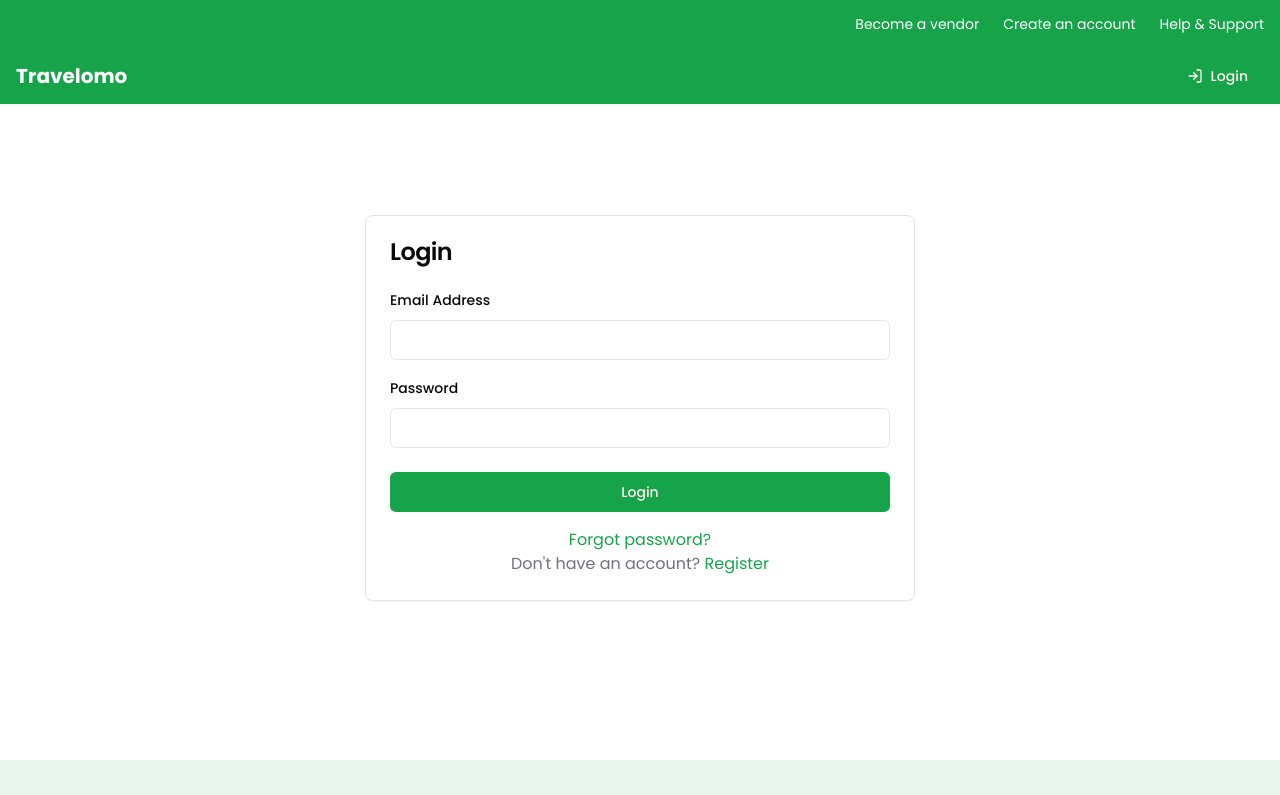
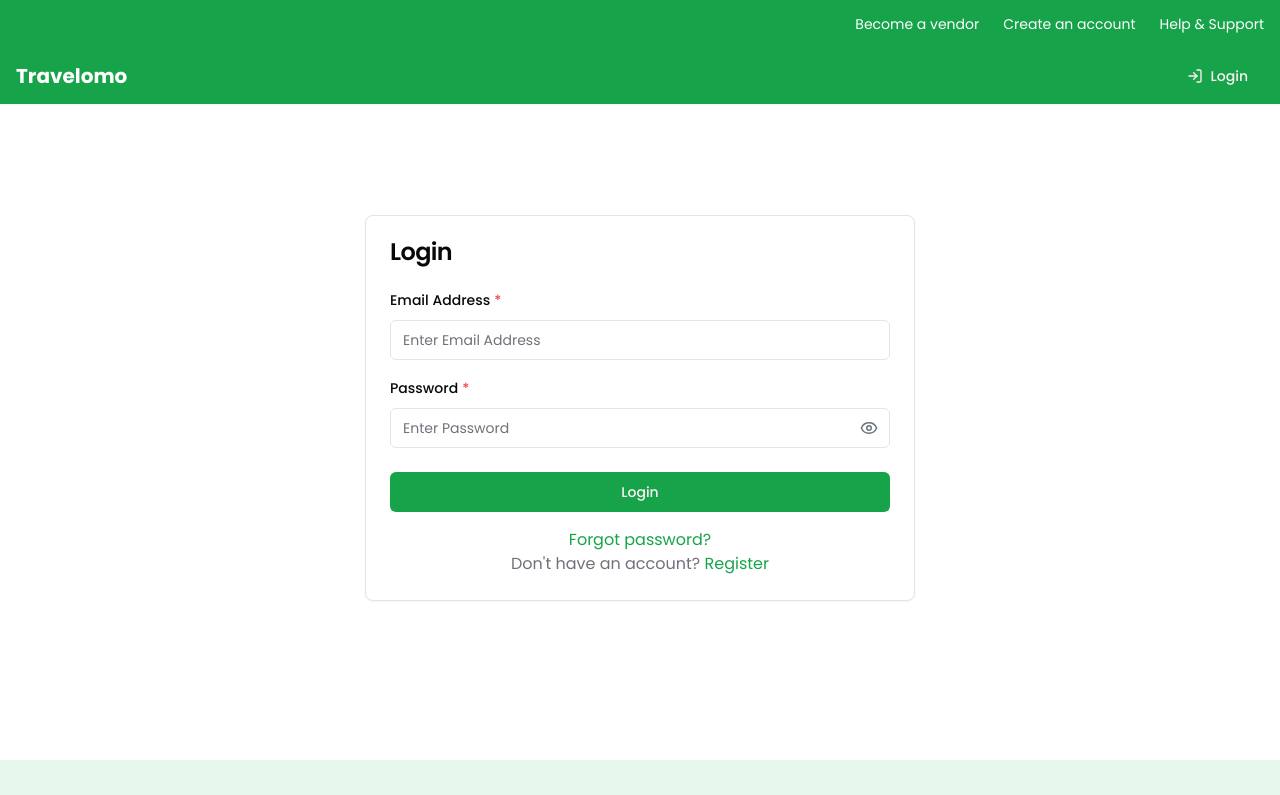
Before and after one commit to rakibul-islam-raju/Travelomo, a Next.js app in the folder frontend/: page /login in a window 1280 px wide. Shown: the top 795 px of the page. Built offline with nearby package versions, Linux system fonts and the light colour scheme.

Commit message:
refactor: refactor auth forms

```diff
--- a/frontend/app/(client)/(auth)/forget-password/_componemts/ForgetPassForm.tsx
+++ b/frontend/app/(client)/(auth)/forget-password/_componemts/ForgetPassForm.tsx
@@ -1,16 +1,13 @@
 "use client";
 import { forgetPasswordInitialValues, forgetPasswordSchema } from "./schema";
 
-import {
-	GenericForm,
-	GenericFormRef,
-} from "@/components/molecules/form/GenericForm";
+import { BaseForm } from "@/components/molecules/form/BaseForm";
 import { TextField } from "@/components/molecules/form/TextField";
 import { Button } from "@/components/ui/button";
+import { useZodForm } from "@/hooks/useZodForm";
 import { authServices } from "@/services/authServices";
 import { useMutation } from "@tanstack/react-query";
 import { useRouter } from "next/navigation";
-import { useRef } from "react";
 import { toast } from "sonner";
 import { ForgetPasswordFormValues } from "./schema";
 
@@ -22,10 +19,12 @@ export default function ForgetPassForm() {
 			authServices.forgetPassword(data),
 	});
 
-	const formRef = useRef<GenericFormRef<ForgetPasswordFormValues>>(null);
+	const form = useZodForm(forgetPasswordSchema, {
+		defaultValues: forgetPasswordInitialValues,
+		mode: "onChange",
+	});
 
-	const onSubmit = async () => {
-		const data = formRef.current?.form.getValues();
+	const onSubmit = async (data: ForgetPasswordFormValues) => {
 		if (data?.email) {
 			register(data, {
 				onSuccess: () => {
@@ -40,12 +39,7 @@ export default function ForgetPassForm() {
 
 	return (
 		<>
-			<GenericForm
-				ref={formRef}
-				schema={forgetPasswordSchema}
-				initialValues={forgetPasswordInitialValues}
-				onSubmit={onSubmit}
-			>
+			<BaseForm form={form} onSubmit={onSubmit}>
 				<div className="space-y-4">
 					<TextField<ForgetPasswordFormValues>
 						name="email"
@@ -57,7 +51,7 @@ export default function ForgetPassForm() {
 				<Button className="w-full mt-6" type="submit" disabled={isPending}>
 					{isPending ? "Sending..." : "Send Reset Link"}
 				</Button>
-			</GenericForm>
+			</BaseForm>
 		</>
 	);
 }
--- a/frontend/app/(client)/(auth)/login/_components/LoginForm.tsx
+++ b/frontend/app/(client)/(auth)/login/_components/LoginForm.tsx
@@ -1,47 +1,31 @@
 "use client";
 
+import { BaseForm } from "@/components/molecules/form/BaseForm";
+import { PasswordField } from "@/components/molecules/form/PasswordField";
+import { TextField } from "@/components/molecules/form/TextField";
 import { Button } from "@/components/ui/button";
-import {
-	Form,
-	FormControl,
-	FormField,
-	FormItem,
-	FormLabel,
-	FormMessage,
-} from "@/components/ui/form";
-import { Input } from "@/components/ui/input";
+import { useZodForm } from "@/hooks/useZodForm";
 import { authServices } from "@/services/authServices";
 import { useAuthStore } from "@/stores/authStore";
-import { zodResolver } from "@hookform/resolvers/zod";
 import { useMutation } from "@tanstack/react-query";
 import { useRouter } from "next/navigation";
-import { useForm } from "react-hook-form";
 import { toast } from "sonner";
-import { z } from "zod";
-
-const formSchema = z.object({
-	email: z.string().email({ message: "Invalid email address." }),
-	password: z
-		.string()
-		.min(4, { message: "Password must be at least 4 characters." }),
-});
+import { defaultLoginValues, LoginFormValues, loginSchema } from "./schema";
 
 export default function LoginForm() {
 	const router = useRouter();
 	const { setUser } = useAuthStore();
+
 	const { mutate: login, isPending } = useMutation({
 		mutationFn: authServices.login,
 	});
 
-	const form = useForm<z.infer<typeof formSchema>>({
-		resolver: zodResolver(formSchema),
-		defaultValues: {
-			email: "",
-			password: "",
-		},
+	const form = useZodForm(loginSchema, {
+		defaultValues: defaultLoginValues,
+		mode: "onChange",
 	});
 
-	const onSubmit = async (data: z.infer<typeof formSchema>) => {
+	const onSubmit = async (data: LoginFormValues) => {
 		login(data, {
 			onSuccess: (response) => {
 				toast.success("Login successful");
@@ -52,40 +36,24 @@ export default function LoginForm() {
 	};
 
 	return (
-		<Form {...form}>
-			<form onSubmit={form.handleSubmit(onSubmit)}>
+		<BaseForm form={form} onSubmit={onSubmit}>
 			<div className="space-y-4">
-					<FormField
-						control={form.control}
+				<TextField<LoginFormValues>
 					name="email"
-						render={({ field }) => (
-							<FormItem>
-								<FormLabel>Email Address</FormLabel>
-								<FormControl>
-									<Input {...field} />
-								</FormControl>
-								<FormMessage />
-							</FormItem>
-						)}
+					label="Email Address"
+					placeholder="Enter Email Address"
+					required
 				/>
-					<FormField
-						control={form.control}
+				<PasswordField<LoginFormValues>
 					name="password"
-						render={({ field }) => (
-							<FormItem>
-								<FormLabel>Password</FormLabel>
-								<FormControl>
-									<Input {...field} type="password" />
-								</FormControl>
-								<FormMessage />
-							</FormItem>
-						)}
+					label="Password"
+					placeholder="Enter Password"
+					required
 				/>
 			</div>
 			<Button className="w-full mt-6" type="submit" disabled={isPending}>
 				{isPending ? "Logging in..." : "Login"}
 			</Button>
-			</form>
-		</Form>
+		</BaseForm>
 	);
 }
--- /dev/null
+++ b/frontend/app/(client)/(auth)/login/_components/schema.ts
@@ -0,0 +1,15 @@
+import { z } from "zod";
+
+export const loginSchema = z.object({
+	email: z.string().email({ message: "Invalid email address." }),
+	password: z
+		.string()
+		.min(4, { message: "Password must be at least 4 characters." }),
+});
+
+export type LoginFormValues = z.infer<typeof loginSchema>;
+
+export const defaultLoginValues: LoginFormValues = {
+	email: "",
+	password: "",
+};
--- a/frontend/app/(client)/(auth)/registration/_components/RegistrationForm.tsx
+++ b/frontend/app/(client)/(auth)/registration/_components/RegistrationForm.tsx
@@ -1,16 +1,13 @@
 "use client";
 
-import {
-	GenericForm,
-	GenericFormRef,
-} from "@/components/molecules/form/GenericForm";
+import { BaseForm } from "@/components/molecules/form/BaseForm";
 import { PasswordField } from "@/components/molecules/form/PasswordField";
 import { TextField } from "@/components/molecules/form/TextField";
+import Spinner from "@/components/Spinner";
 import { Button } from "@/components/ui/button";
+import { useZodForm } from "@/hooks/useZodForm";
 import { authServices } from "@/services/authServices";
 import { useMutation } from "@tanstack/react-query";
-import { useRouter } from "next/navigation";
-import { useRef } from "react";
 import { toast } from "sonner";
 import {
 	RegistrationFormValues,
@@ -19,17 +16,17 @@ import {
 } from "./schema";
 
 export default function RegistrationForm() {
-	const router = useRouter();
-
 	const { mutate: register, isPending } = useMutation({
 		mutationFn: (data: Omit<RegistrationFormValues, "confirm_password">) =>
 			authServices.register(data, "customer"),
 	});
 
-	const formRef = useRef<GenericFormRef<RegistrationFormValues>>(null);
+	const form = useZodForm(registrationSchema, {
+		defaultValues: registrationInitialValues,
+		mode: "onChange",
+	});
 
-	const onSubmit = async () => {
-		const data = formRef.current?.form.getValues();
+	const onSubmit = async (data: RegistrationFormValues) => {
 		if (data?.confirm_password) {
 			const { confirm_password, ...registrationData } = data;
 			register(registrationData, {
@@ -38,7 +35,7 @@ export default function RegistrationForm() {
 						description:
 							"An email has been sent to verify your account to continue",
 					});
-					// router.push("/login");
+					form.reset();
 				},
 			});
 		}
@@ -46,12 +43,7 @@ export default function RegistrationForm() {
 
 	return (
 		<>
-			<GenericForm
-				ref={formRef}
-				schema={registrationSchema}
-				initialValues={registrationInitialValues}
-				onSubmit={onSubmit}
-			>
+			<BaseForm form={form} onSubmit={onSubmit}>
 				<div className="space-y-4">
 					<div className="grid grid-cols-2 gap-4">
 						<TextField<RegistrationFormValues>
@@ -87,9 +79,9 @@ export default function RegistrationForm() {
 					/>
 				</div>
 				<Button className="w-full mt-6" type="submit" disabled={isPending}>
-					{isPending ? "Registering..." : "Register"}
+					Register {isPending && <Spinner />}
 				</Button>
-			</GenericForm>
+			</BaseForm>
 		</>
 	);
 }
--- a/frontend/app/(client)/(auth)/vendor-registration/_components/VendorRegistrationForm.tsx
+++ b/frontend/app/(client)/(auth)/vendor-registration/_components/VendorRegistrationForm.tsx
@@ -1,15 +1,12 @@
 "use client";
 
-import {
-	GenericForm,
-	GenericFormRef,
-} from "@/components/molecules/form/GenericForm";
+import { BaseForm } from "@/components/molecules/form/BaseForm";
 import { TextField } from "@/components/molecules/form/TextField";
 import { Button } from "@/components/ui/button";
+import { useZodForm } from "@/hooks/useZodForm";
 import { authServices } from "@/services/authServices";
 import { useMutation } from "@tanstack/react-query";
 import { useRouter } from "next/navigation";
-import { useRef } from "react";
 import { toast } from "sonner";
 import {
 	VendorRegistrationFormValues,
@@ -26,10 +23,12 @@ export default function VendorRegistrationForm() {
 		) => authServices.register(data, "vendor"),
 	});
 
-	const formRef = useRef<GenericFormRef<VendorRegistrationFormValues>>(null);
+	const form = useZodForm(vendorRegistrationSchema, {
+		defaultValues: vendorRegistrationInitialValues,
+		mode: "onChange",
+	});
 
-	const onSubmit = async () => {
-		const data = formRef.current?.form.getValues();
+	const onSubmit = async (data: VendorRegistrationFormValues) => {
 		if (data?.confirm_password) {
 			const { confirm_password, ...registrationData } = data;
 			register(registrationData, {
@@ -46,12 +45,7 @@ export default function VendorRegistrationForm() {
 
 	return (
 		<>
-			<GenericForm
-				ref={formRef}
-				schema={vendorRegistrationSchema}
-				initialValues={vendorRegistrationInitialValues}
-				onSubmit={onSubmit}
-			>
+			<BaseForm form={form} onSubmit={onSubmit}>
 				<div className="space-y-4">
 					<div className="grid grid-cols-2 gap-4">
 						<TextField<VendorRegistrationFormValues>
@@ -95,7 +89,7 @@ export default function VendorRegistrationForm() {
 				<Button className="w-full mt-6" type="submit" disabled={isPending}>
 					{isPending ? "Registering..." : "Register"}
 				</Button>
-			</GenericForm>
+			</BaseForm>
 		</>
 	);
 }
--- /dev/null
+++ b/frontend/components/molecules/form/BaseForm.tsx
@@ -0,0 +1,29 @@
+"use client";
+
+import { Form } from "@/components/ui/form";
+import React from "react";
+import { FieldValues, FormProvider, UseFormReturn } from "react-hook-form";
+
+interface BaseFormProps<TFieldValues extends FieldValues> {
+	form: UseFormReturn<TFieldValues>;
+	onSubmit: (values: TFieldValues) => void;
+	children: React.ReactNode;
+	className?: string;
+}
+
+export function BaseForm<TFieldValues extends FieldValues>({
+	form,
+	onSubmit,
+	children,
+	className = "space-y-4",
+}: BaseFormProps<TFieldValues>) {
+	return (
+		<FormProvider {...form}>
+			<Form {...form}>
+				<form onSubmit={form.handleSubmit(onSubmit)} className={className}>
+					{children}
+				</form>
+			</Form>
+		</FormProvider>
+	);
+}
--- /dev/null
+++ b/frontend/hooks/useZodForm.ts
@@ -0,0 +1,15 @@
+// hooks/useZodForm.ts
+import { zodResolver } from "@hookform/resolvers/zod";
+import { useForm, UseFormProps, UseFormReturn } from "react-hook-form";
+import { z, ZodTypeAny } from "zod";
+
+export function useZodForm<TSchema extends ZodTypeAny>(
+	schema: TSchema,
+	options?: Omit<UseFormProps<z.infer<TSchema>>, "resolver">
+): UseFormReturn<z.infer<TSchema>> {
+	return useForm<z.infer<TSchema>>({
+		resolver: zodResolver(schema),
+		mode: "onChange",
+		...options,
+	});
+}
```
Lines whose indentation alone changed are shown as unchanged.
